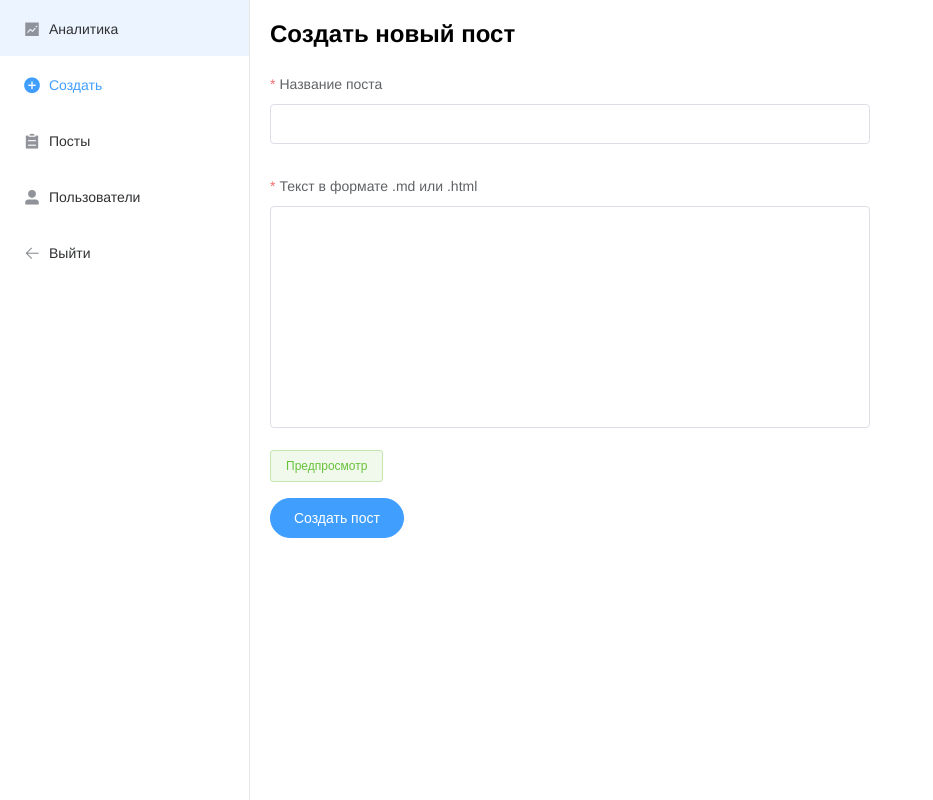
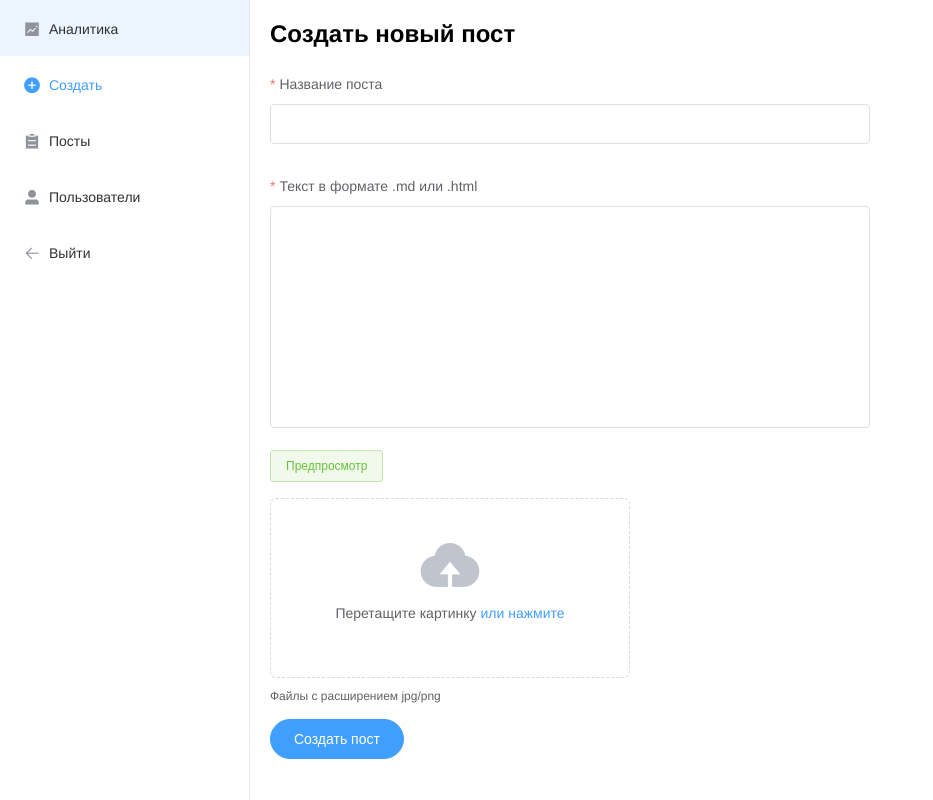
Before and after one commit to Taranovskiy/my-awesome-blog, a Nuxt app: page /admin/create in a window 1280 px wide. Shown: the whole page, without its empty margins (0-933 px from the left). Built offline with nearby package versions, Linux system fonts and the light colour scheme; no server answers.

Commit message:
Upload image file implemented

```diff
--- a/pages/admin/create.vue
+++ b/pages/admin/create.vue
@@ -35,6 +35,23 @@
       </div>
     </el-dialog>
 
+    <el-upload
+      ref="upload"
+      class="mb"
+      drag
+      action="https://jsonplaceholder.typicode.com/posts/"
+      :on-change="handleImageChange"
+      :auto-upload="false"
+    >
+      <i class="el-icon-upload"></i>
+      <div class="el-upload__text">
+        Перетащите картинку<em> или нажмите</em>
+      </div>
+      <div slot="tip" class="el-upload__tip">
+        Файлы с расширением jpg/png
+      </div>
+    </el-upload>
+
     <el-form-item>
       <el-button type="primary" round native-type="submit" :loading="loading">
         Создать пост
@@ -55,6 +72,7 @@
         text: '',
         title: '',
       },
+      image: null,
       rules: {
         text: [
           {
@@ -76,25 +94,33 @@
   methods: {
     onSubmit() {
       this.$refs.form.validate(async (valid) => {
-        if (valid) {
+        if (valid && this.image) {
           this.loading = true;
 
           const formData = {
             title: this.controls.title,
             text: this.controls.text,
+            image: this.image,
           };
 
           try {
             await this.$store.dispatch('post/create', formData);
             this.controls.title = '';
             this.controls.text = '';
+            this.image = null;
+            this.$refs.upload.clearFiles();
             this.$message.success('Пост создан');
           } catch (error) {
           } finally {
             this.loading = false;
           }
+        } else {
+          this.$message.error('Форма не валидна');
         }
       });
+    },
+    handleImageChange(file, filelist) {
+      this.image = file.raw;
     },
   },
 };
--- a/store/post.js
+++ b/store/post.js
@@ -23,12 +23,22 @@
       }, 1000);
     });
   },
-  async create(ctx, { title, text }) {
-    return await new Promise((resolve) => {
-      setTimeout(() => {
-        resolve();
-      }, 1000);
-    });
+  async create({ commit }, { title, text, image }) {
+    try {
+      const fd = new FormData();
+      fd.append('title', title);
+      fd.append('text', text);
+      fd.append('image', image, image.name);
+
+      return await new Promise((resolve) => {
+        setTimeout(() => {
+          resolve();
+        }, 1000);
+      });
+    } catch (error) {
+      commit('setError', error, { root: true });
+      throw error;
+    }
   },
   async update(ctx, { id, text }) {},
   async remove(ctx, id) {},
```
